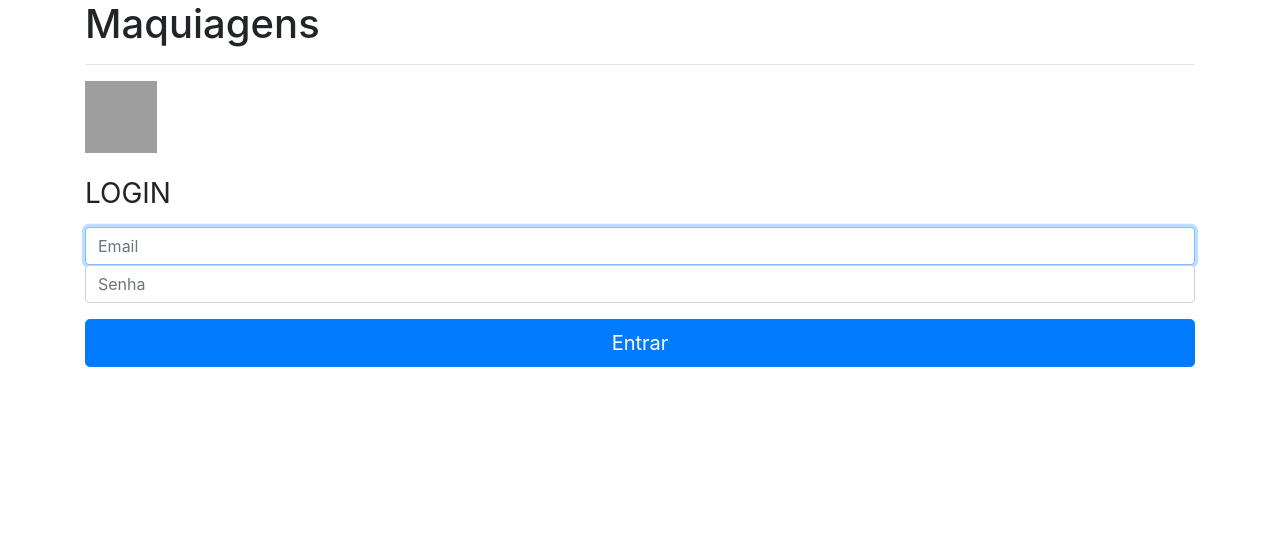
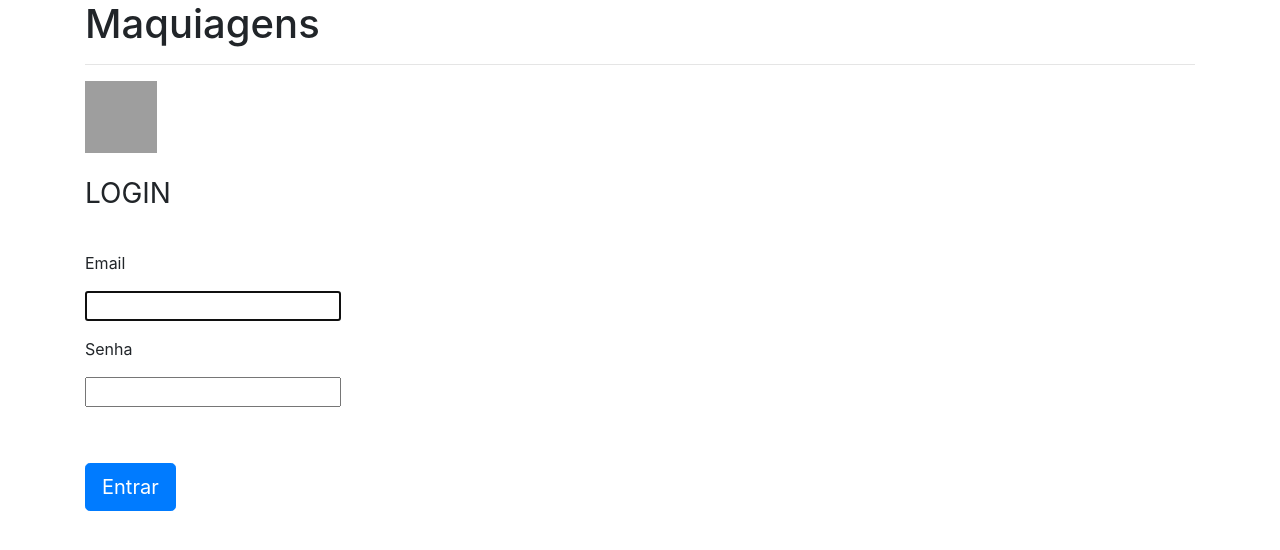
Before and after one commit to brunogomesifrn/info419maquiagem, a Django app: page /login/ in a window 1280 px wide. Shown: the part 120-670 px from the top of the page. Run offline with Django 3.2, Linux system fonts and the light colour scheme; some libraries are stand-ins or nearby versions; grey boxes are pictures that could not be loaded.

Commit message:
too tentando ajeitar a parada de autenticação

```diff
--- /dev/null
+++ b/core/static/css/estilo.css
@@ -0,0 +1,3 @@
+.auten {
+	text-align: left;
+}
--- a/core/templates/registration/login.html
+++ b/core/templates/registration/login.html
@@ -2,17 +2,26 @@
 {% load widget_tweaks %}
 
 {% block conteudo %}
+{% csrf_token %}
 
-    <form class="form-signin">
+
+<link rel="stylesheet" type="text/css"
+href="/static/css/estilo.css">
+
+
+  <form class="form-signin">
   <img class="mb-4" src="/docs/4.3/assets/brand/bootstrap-solid.svg" alt="" width="72" height="72">
-  <h1 class="h3 mb-3 font-weight-normal">LOGIN</h1>
-  <label for="inputEmail" class="sr-only">Email</label>
-  <input type="email" id="inputEmail" class="form-control" placeholder="Email" required autofocus>
-  <label for="inputPassword" class="sr-only">Senha</label>
-  <input type="password" id="inputPassword" class="form-control" placeholder="Senha" required>
+  <h1 class="h3 mb-3 font-weight-normal">LOGIN</h1> <br/>
+  <label  for="inputEmail" class="sr-only">Email</label> <p class="auten"> Email </p> <p class="auten">  {{ form.username }}
+  {% render_field form.nome class="campo" placeholder="Digite o seu nome" %}</p>
+  <!--<input type="email" id="inputEmail" class="form-control" placeholder="Email" required autofocus> -->
+  <label  for="inputPassword" class="sr-only">Senha</label>
+</label> <p class="auten"> Senha</p> <p class="auten"> {{ form.password }}
+  {% render_field form.nome class="campo" placeholder="Digite o seu nome" %}</p>
+  <!--<input type="password" id="inputPassword" class="form-control" placeholder="Senha" required> --> <br/>
   <div class="checkbox mb-3">
   </div>
-  <p><a href="{% url 'usuario' %}"><button class="btn btn-lg btn-primary btn-block" type="submit">Entrar</button></a></p>
+  <p><a class="auten" href="{% url 'usuario' %}"><button  class="btn btn-lg btn-primary " type="submit">Entrar</button></a></p>
 </form>
 
 {% endblock %}
```
Also changed, not shown: core/migrations/0003_auto_20190630_1222.py (added).
